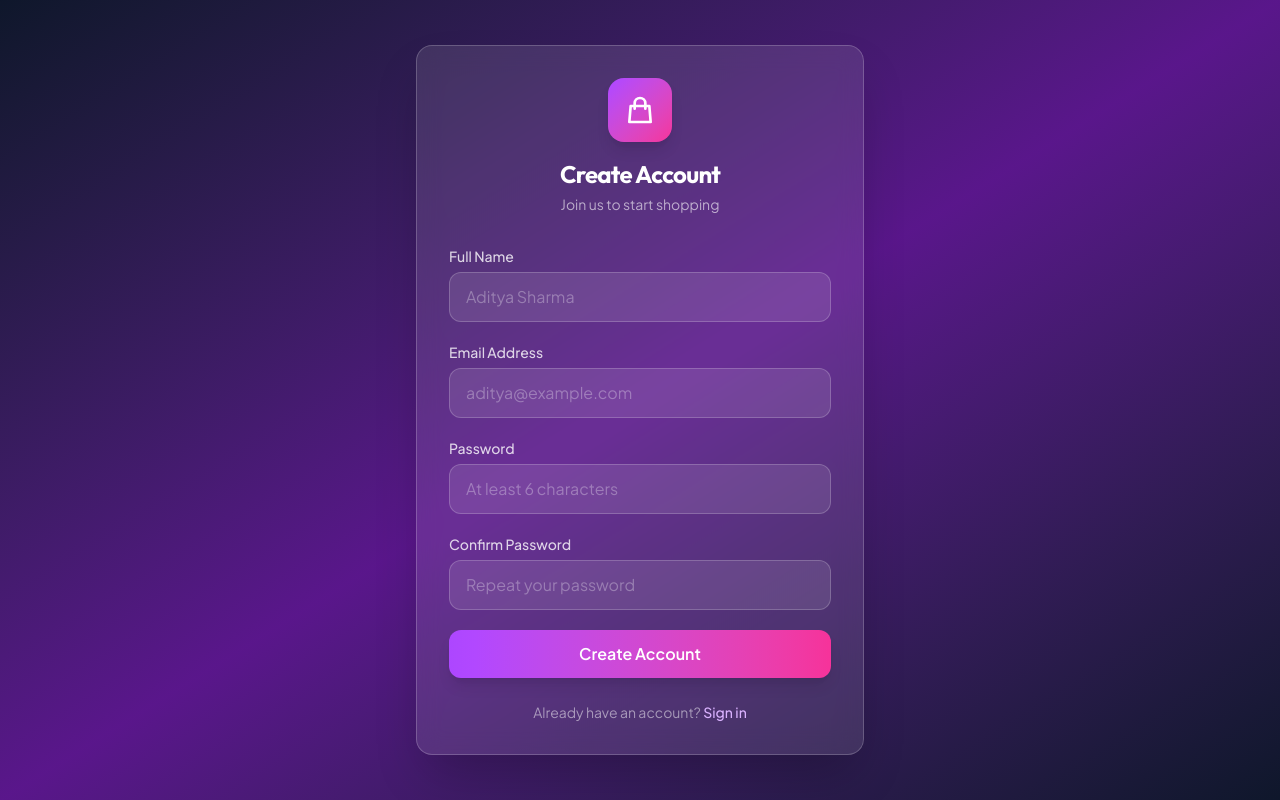
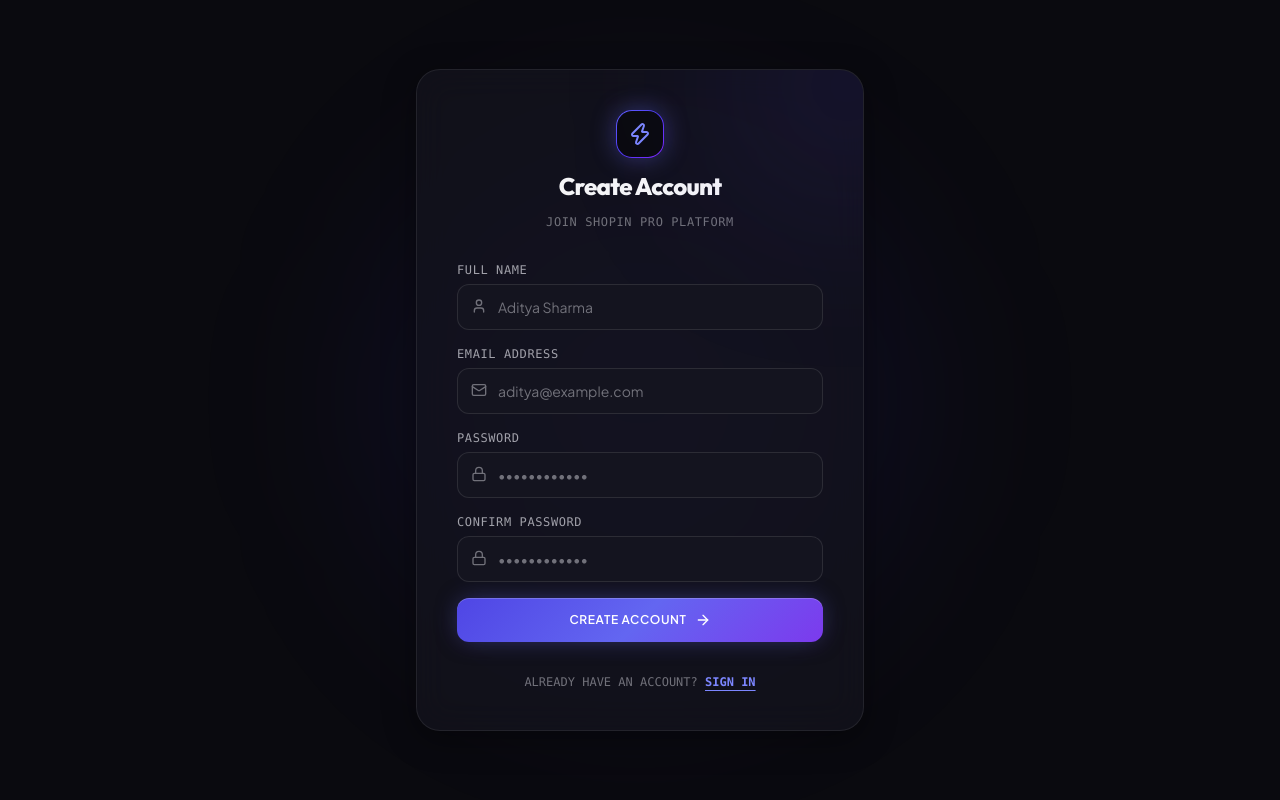
Before and after one commit to DeveloperSRGonline/e-commerce-internship-project, a Next.js app: page /register in a window 1280 px wide. Built offline with nearby package versions, Linux system fonts and the light colour scheme; no server answers.

Commit message:
Redesign Login and Register pages to match the dark metallic glass UI theme

```diff
--- a/app/(auth)/login/page.tsx
+++ b/app/(auth)/login/page.tsx
@@ -4,6 +4,7 @@ import { useState, Suspense } from "react";
 import { useRouter, useSearchParams } from "next/navigation";
 import Link from "next/link";
 import { signIn } from "next-auth/react";
+import { Zap, Mail, Lock, ArrowRight, CheckCircle, AlertCircle, Loader2 } from "lucide-react";
 
 function LoginForm() {
   const router = useRouter();
@@ -31,7 +32,7 @@ function LoginForm() {
       });
 
       if (result?.error) {
-        setError("Invalid email or password. Please try again.");
+        setError("Invalid email or password. Please check your credentials.");
       } else {
         router.push(callbackUrl);
         router.refresh();
@@ -44,100 +45,109 @@ function LoginForm() {
   }
 
   return (
-    <div className="bg-white/10 backdrop-blur-md border border-white/20 rounded-2xl p-8 shadow-2xl">
-      {/* Logo / Brand */}
-      <div className="text-center mb-8">
-        <div className="inline-flex items-center justify-center w-16 h-16 bg-gradient-to-br from-purple-500 to-pink-500 rounded-2xl mb-4 shadow-lg">
-          <svg className="w-8 h-8 text-white" fill="none" stroke="currentColor" viewBox="0 0 24 24">
-            <path strokeLinecap="round" strokeLinejoin="round" strokeWidth={2} d="M16 11V7a4 4 0 00-8 0v4M5 9h14l1 12H4L5 9z" />
-          </svg>
+    <div className="glass-panel rounded-3xl p-8 sm:p-10 shadow-2xl border border-white/[0.1] relative overflow-hidden">
+      {/* Background Subtle Accent Glow */}
+      <div className="glow-ambient -top-20 -right-20 w-48 h-48 bg-indigo-600/20" />
+
+      {/* Brand Header */}
+      <div className="text-center space-y-3 mb-8">
+        <div className="w-12 h-12 rounded-2xl bg-gradient-to-br from-indigo-500 via-indigo-600 to-violet-600 p-[1px] shadow-[0_0_25px_rgba(99,102,241,0.4)] mx-auto flex items-center justify-center">
+          <div className="w-full h-full bg-[#0a0a0f] rounded-[15px] flex items-center justify-center">
+            <Zap className="w-6 h-6 text-indigo-400" />
           </div>
-        <h1 className="text-2xl font-bold text-white">Welcome Back</h1>
-        <p className="text-white/60 text-sm mt-1">Sign in to your account</p>
+        </div>
+        <h1 className="text-2xl font-extrabold text-[#f5f5f7] font-display">Welcome Back</h1>
+        <p className="text-xs text-[#71717a] font-mono uppercase tracking-wider">Access your ShopIN account</p>
       </div>
 
       {/* Success banner from registration */}
       {justRegistered && (
-        <div className="bg-green-500/20 border border-green-500/40 rounded-xl px-4 py-3 mb-5">
-          <p className="text-green-300 text-sm text-center">
-            ✅ Account created! Sign in to continue.
-          </p>
+        <div className="bg-emerald-500/10 border border-emerald-500/20 rounded-xl p-3.5 mb-6 flex items-center gap-2.5 text-xs text-emerald-400 font-mono">
+          <CheckCircle className="w-4 h-4 flex-shrink-0" />
+          <span>Account created successfully. Sign in below.</span>
         </div>
       )}
 
       <form onSubmit={handleSubmit} className="space-y-5">
         {/* Email */}
-        <div>
-          <label htmlFor="login-email" className="block text-sm font-medium text-white/80 mb-1.5">
+        <div className="space-y-1.5">
+          <label htmlFor="login-email" className="block text-xs font-mono font-medium text-[#a1a1aa] uppercase tracking-wider">
             Email Address
           </label>
+          <div className="relative">
+            <Mail className="w-4 h-4 text-[#71717a] absolute left-3.5 top-3.5 pointer-events-none" />
             <input
               id="login-email"
               name="email"
               type="email"
               autoComplete="email"
               required
-            placeholder="aditya@example.com"
-            className="w-full px-4 py-3 bg-white/10 border border-white/20 rounded-xl text-white placeholder-white/30 focus:outline-none focus:border-purple-400 focus:ring-2 focus:ring-purple-400/30 transition-all"
+              placeholder="aditya.sharma@example.com"
+              className="w-full pl-10 pr-4 py-3 bg-[#14141f] border border-white/10 rounded-xl text-[#f5f5f7] placeholder-[#71717a] text-sm focus:outline-none focus:border-indigo-500 focus:ring-1 focus:ring-indigo-500/30 transition-all font-sans"
             />
+          </div>
         </div>
 
         {/* Password */}
-        <div>
-          <label htmlFor="login-password" className="block text-sm font-medium text-white/80 mb-1.5">
+        <div className="space-y-1.5">
+          <label htmlFor="login-password" className="block text-xs font-mono font-medium text-[#a1a1aa] uppercase tracking-wider">
             Password
           </label>
+          <div className="relative">
+            <Lock className="w-4 h-4 text-[#71717a] absolute left-3.5 top-3.5 pointer-events-none" />
             <input
               id="login-password"
               name="password"
               type="password"
               autoComplete="current-password"
               required
-            placeholder="Your password"
-            className="w-full px-4 py-3 bg-white/10 border border-white/20 rounded-xl text-white placeholder-white/30 focus:outline-none focus:border-purple-400 focus:ring-2 focus:ring-purple-400/30 transition-all"
+              placeholder="••••••••••••"
+              className="w-full pl-10 pr-4 py-3 bg-[#14141f] border border-white/10 rounded-xl text-[#f5f5f7] placeholder-[#71717a] text-sm focus:outline-none focus:border-indigo-500 focus:ring-1 focus:ring-indigo-500/30 transition-all font-sans"
             />
+          </div>
         </div>
 
         {/* Error message */}
         {error && (
-          <div className="bg-red-500/20 border border-red-500/40 rounded-xl px-4 py-3">
-            <p className="text-red-300 text-sm">{error}</p>
+          <div className="bg-rose-500/10 border border-rose-500/20 rounded-xl p-3.5 flex items-center gap-2.5 text-xs text-rose-400 font-mono">
+            <AlertCircle className="w-4 h-4 flex-shrink-0" />
+            <span>{error}</span>
           </div>
         )}
 
-        {/* Submit */}
+        {/* Submit Button */}
         <button
           id="login-submit-btn"
           type="submit"
           disabled={isLoading}
-          className="w-full py-3 px-4 bg-gradient-to-r from-purple-500 to-pink-500 hover:from-purple-600 hover:to-pink-600 disabled:opacity-60 disabled:cursor-not-allowed text-white font-semibold rounded-xl shadow-lg transition-all duration-200 transform hover:scale-[1.02] active:scale-[0.98]"
+          className="btn-primary w-full py-3.5 text-xs tracking-wider uppercase flex items-center justify-center gap-2"
         >
           {isLoading ? (
-            <span className="flex items-center justify-center gap-2">
-              <svg className="animate-spin w-4 h-4" fill="none" viewBox="0 0 24 24">
-                <circle className="opacity-25" cx="12" cy="12" r="10" stroke="currentColor" strokeWidth="4" />
-                <path className="opacity-75" fill="currentColor" d="M4 12a8 8 0 018-8V0C5.373 0 0 5.373 0 12h4z" />
-              </svg>
-              Signing in...
-            </span>
+            <>
+              <Loader2 className="w-4 h-4 animate-spin" />
+              <span>Authenticating...</span>
+            </>
           ) : (
-            "Sign In"
+            <>
+              <span>Sign In</span>
+              <ArrowRight className="w-4 h-4" />
+            </>
           )}
         </button>
 
-        {/* Demo credentials hint */}
-        <div className="bg-white/5 border border-white/10 rounded-xl px-4 py-3 text-xs text-white/40 space-y-1">
-          <p className="font-medium text-white/50">Demo credentials:</p>
-          <p>Admin: aditya.sharma@example.com / Password123!</p>
-          <p>Customer: priya.patel@example.com / Password123!</p>
+        {/* Demo Credentials Box */}
+        <div className="bg-[#14141f]/60 border border-white/[0.06] rounded-xl p-4 text-[11px] font-mono text-[#71717a] space-y-1">
+          <p className="text-indigo-400 font-semibold uppercase">DEMO CREDENTIALS</p>
+          <p className="truncate">Admin: aditya.sharma@example.com / Password123!</p>
+          <p className="truncate">Customer: priya.patel@example.com / Password123!</p>
         </div>
       </form>
 
-      {/* Register link */}
-      <p className="text-center text-white/50 text-sm mt-6">
-        Don&apos;t have an account?{" "}
-        <Link href="/register" className="text-purple-300 hover:text-purple-200 font-medium transition-colors">
-          Create one
+      {/* Register Link */}
+      <p className="text-center text-xs text-[#71717a] font-mono mt-8">
+        DON&apos;T HAVE AN ACCOUNT?{" "}
+        <Link href="/register" className="text-indigo-400 hover:text-indigo-300 font-semibold underline underline-offset-4 transition-colors">
+          CREATE ACCOUNT
         </Link>
       </p>
     </div>
@@ -146,9 +156,12 @@ function LoginForm() {
 
 export default function LoginPage() {
   return (
-    <div className="min-h-screen flex items-center justify-center bg-gradient-to-br from-slate-900 via-purple-900 to-slate-900">
-      <div className="w-full max-w-md mx-4">
-        <Suspense fallback={<div className="bg-white/10 backdrop-blur-md border border-white/20 rounded-2xl p-8 shadow-2xl h-96 animate-pulse" />}>
+    <div className="min-h-screen flex items-center justify-center bg-[#0a0a0f] p-4 text-[#a1a1aa] relative">
+      {/* Background glow */}
+      <div className="glow-ambient top-1/2 left-1/2 -translate-x-1/2 -translate-y-1/2 w-[500px] h-[500px] bg-indigo-600/10" />
+
+      <div className="w-full max-w-md relative z-10">
+        <Suspense fallback={<div className="glass-panel rounded-3xl h-96 animate-pulse" />}>
           <LoginForm />
         </Suspense>
       </div>
--- a/app/(auth)/register/page.tsx
+++ b/app/(auth)/register/page.tsx
@@ -3,6 +3,7 @@
 import { useActionState } from "react";
 import Link from "next/link";
 import { registerAction, type RegisterState } from "./actions";
+import { Zap, User, Mail, Lock, ArrowRight, AlertCircle, Loader2 } from "lucide-react";
 
 const initialState: RegisterState = {};
 
@@ -10,27 +11,34 @@ export default function RegisterPage() {
   const [state, formAction, isPending] = useActionState(registerAction, initialState);
 
   return (
-    <div className="min-h-screen flex items-center justify-center bg-gradient-to-br from-slate-900 via-purple-900 to-slate-900">
-      <div className="w-full max-w-md mx-4">
-        {/* Glass card */}
-        <div className="bg-white/10 backdrop-blur-md border border-white/20 rounded-2xl p-8 shadow-2xl">
-          {/* Logo / Brand */}
-          <div className="text-center mb-8">
-            <div className="inline-flex items-center justify-center w-16 h-16 bg-gradient-to-br from-purple-500 to-pink-500 rounded-2xl mb-4 shadow-lg">
-              <svg className="w-8 h-8 text-white" fill="none" stroke="currentColor" viewBox="0 0 24 24">
-                <path strokeLinecap="round" strokeLinejoin="round" strokeWidth={2} d="M16 11V7a4 4 0 00-8 0v4M5 9h14l1 12H4L5 9z" />
-              </svg>
+    <div className="min-h-screen flex items-center justify-center bg-[#0a0a0f] p-4 text-[#a1a1aa] relative">
+      {/* Background glow */}
+      <div className="glow-ambient top-1/2 left-1/2 -translate-x-1/2 -translate-y-1/2 w-[500px] h-[500px] bg-indigo-600/10" />
+
+      <div className="w-full max-w-md relative z-10">
+        <div className="glass-panel rounded-3xl p-8 sm:p-10 shadow-2xl border border-white/[0.1] relative overflow-hidden">
+          {/* Subtle Ambient Glow */}
+          <div className="glow-ambient -top-20 -right-20 w-48 h-48 bg-indigo-600/20" />
+
+          {/* Header */}
+          <div className="text-center space-y-3 mb-8">
+            <div className="w-12 h-12 rounded-2xl bg-gradient-to-br from-indigo-500 via-indigo-600 to-violet-600 p-[1px] shadow-[0_0_25px_rgba(99,102,241,0.4)] mx-auto flex items-center justify-center">
+              <div className="w-full h-full bg-[#0a0a0f] rounded-[15px] flex items-center justify-center">
+                <Zap className="w-6 h-6 text-indigo-400" />
               </div>
-            <h1 className="text-2xl font-bold text-white">Create Account</h1>
-            <p className="text-white/60 text-sm mt-1">Join us to start shopping</p>
+            </div>
+            <h1 className="text-2xl font-extrabold text-[#f5f5f7] font-display">Create Account</h1>
+            <p className="text-xs text-[#71717a] font-mono uppercase tracking-wider">Join ShopIN Pro Platform</p>
           </div>
 
-          <form action={formAction} className="space-y-5">
+          <form action={formAction} className="space-y-4">
             {/* Name */}
-            <div>
-              <label htmlFor="register-name" className="block text-sm font-medium text-white/80 mb-1.5">
+            <div className="space-y-1.5">
+              <label htmlFor="register-name" className="block text-xs font-mono font-medium text-[#a1a1aa] uppercase tracking-wider">
                 Full Name
               </label>
+              <div className="relative">
+                <User className="w-4 h-4 text-[#71717a] absolute left-3.5 top-3.5 pointer-events-none" />
                 <input
                   id="register-name"
                   name="name"
@@ -38,18 +46,21 @@ export default function RegisterPage() {
                   autoComplete="name"
                   required
                   placeholder="Aditya Sharma"
-                className="w-full px-4 py-3 bg-white/10 border border-white/20 rounded-xl text-white placeholder-white/30 focus:outline-none focus:border-purple-400 focus:ring-2 focus:ring-purple-400/30 transition-all"
+                  className="w-full pl-10 pr-4 py-3 bg-[#14141f] border border-white/10 rounded-xl text-[#f5f5f7] placeholder-[#71717a] text-sm focus:outline-none focus:border-indigo-500 focus:ring-1 focus:ring-indigo-500/30 transition-all font-sans"
                 />
+              </div>
               {state.errors?.name && (
-                <p className="text-red-400 text-xs mt-1">{state.errors.name[0]}</p>
+                <p className="text-rose-400 text-xs font-mono mt-1">{state.errors.name[0]}</p>
               )}
             </div>
 
             {/* Email */}
-            <div>
-              <label htmlFor="register-email" className="block text-sm font-medium text-white/80 mb-1.5">
+            <div className="space-y-1.5">
+              <label htmlFor="register-email" className="block text-xs font-mono font-medium text-[#a1a1aa] uppercase tracking-wider">
                 Email Address
               </label>
+              <div className="relative">
+                <Mail className="w-4 h-4 text-[#71717a] absolute left-3.5 top-3.5 pointer-events-none" />
                 <input
                   id="register-email"
                   name="email"
@@ -57,84 +68,92 @@ export default function RegisterPage() {
                   autoComplete="email"
                   required
                   placeholder="aditya@example.com"
-                className="w-full px-4 py-3 bg-white/10 border border-white/20 rounded-xl text-white placeholder-white/30 focus:outline-none focus:border-purple-400 focus:ring-2 focus:ring-purple-400/30 transition-all"
+                  className="w-full pl-10 pr-4 py-3 bg-[#14141f] border border-white/10 rounded-xl text-[#f5f5f7] placeholder-[#71717a] text-sm focus:outline-none focus:border-indigo-500 focus:ring-1 focus:ring-indigo-500/30 transition-all font-sans"
                 />
+              </div>
               {state.errors?.email && (
-                <p className="text-red-400 text-xs mt-1">{state.errors.email[0]}</p>
+                <p className="text-rose-400 text-xs font-mono mt-1">{state.errors.email[0]}</p>
               )}
             </div>
 
             {/* Password */}
-            <div>
-              <label htmlFor="register-password" className="block text-sm font-medium text-white/80 mb-1.5">
+            <div className="space-y-1.5">
+              <label htmlFor="register-password" className="block text-xs font-mono font-medium text-[#a1a1aa] uppercase tracking-wider">
                 Password
               </label>
+              <div className="relative">
+                <Lock className="w-4 h-4 text-[#71717a] absolute left-3.5 top-3.5 pointer-events-none" />
                 <input
                   id="register-password"
                   name="password"
                   type="password"
                   autoComplete="new-password"
                   required
-                placeholder="At least 6 characters"
-                className="w-full px-4 py-3 bg-white/10 border border-white/20 rounded-xl text-white placeholder-white/30 focus:outline-none focus:border-purple-400 focus:ring-2 focus:ring-purple-400/30 transition-all"
+                  placeholder="••••••••••••"
+                  className="w-full pl-10 pr-4 py-3 bg-[#14141f] border border-white/10 rounded-xl text-[#f5f5f7] placeholder-[#71717a] text-sm focus:outline-none focus:border-indigo-500 focus:ring-1 focus:ring-indigo-500/30 transition-all font-sans"
                 />
+              </div>
               {state.errors?.password && (
-                <p className="text-red-400 text-xs mt-1">{state.errors.password[0]}</p>
+                <p className="text-rose-400 text-xs font-mono mt-1">{state.errors.password[0]}</p>
               )}
             </div>
 
             {/* Confirm Password */}
-            <div>
-              <label htmlFor="register-confirm-password" className="block text-sm font-medium text-white/80 mb-1.5">
+            <div className="space-y-1.5">
+              <label htmlFor="register-confirm-password" className="block text-xs font-mono font-medium text-[#a1a1aa] uppercase tracking-wider">
                 Confirm Password
               </label>
+              <div className="relative">
+                <Lock className="w-4 h-4 text-[#71717a] absolute left-3.5 top-3.5 pointer-events-none" />
                 <input
                   id="register-confirm-password"
                   name="confirmPassword"
                   type="password"
                   autoComplete="new-password"
                   required
-                placeholder="Repeat your password"
-                className="w-full px-4 py-3 bg-white/10 border border-white/20 rounded-xl text-white placeholder-white/30 focus:outline-none focus:border-purple-400 focus:ring-2 focus:ring-purple-400/30 transition-all"
+                  placeholder="••••••••••••"
+                  className="w-full pl-10 pr-4 py-3 bg-[#14141f] border border-white/10 rounded-xl text-[#f5f5f7] placeholder-[#71717a] text-sm focus:outline-none focus:border-indigo-500 focus:ring-1 focus:ring-indigo-500/30 transition-all font-sans"
                 />
+              </div>
               {state.errors?.confirmPassword && (
-                <p className="text-red-400 text-xs mt-1">{state.errors.confirmPassword[0]}</p>
+                <p className="text-rose-400 text-xs font-mono mt-1">{state.errors.confirmPassword[0]}</p>
               )}
             </div>
 
             {/* General errors */}
             {state.errors?.general && (
-              <div className="bg-red-500/20 border border-red-500/40 rounded-xl px-4 py-3">
-                <p className="text-red-300 text-sm">{state.errors.general[0]}</p>
+              <div className="bg-rose-500/10 border border-rose-500/20 rounded-xl p-3.5 flex items-center gap-2 text-xs text-rose-400 font-mono">
+                <AlertCircle className="w-4 h-4 flex-shrink-0" />
+                <span>{state.errors.general[0]}</span>
               </div>
             )}
 
-            {/* Submit */}
+            {/* Submit Button */}
             <button
               id="register-submit-btn"
               type="submit"
               disabled={isPending}
-              className="w-full py-3 px-4 bg-gradient-to-r from-purple-500 to-pink-500 hover:from-purple-600 hover:to-pink-600 disabled:opacity-60 disabled:cursor-not-allowed text-white font-semibold rounded-xl shadow-lg transition-all duration-200 transform hover:scale-[1.02] active:scale-[0.98]"
+              className="btn-primary w-full py-3.5 text-xs tracking-wider uppercase flex items-center justify-center gap-2 mt-4"
             >
               {isPending ? (
-                <span className="flex items-center justify-center gap-2">
-                  <svg className="animate-spin w-4 h-4" fill="none" viewBox="0 0 24 24">
-                    <circle className="opacity-25" cx="12" cy="12" r="10" stroke="currentColor" strokeWidth="4" />
-                    <path className="opacity-75" fill="currentColor" d="M4 12a8 8 0 018-8V0C5.373 0 0 5.373 0 12h4z" />
-                  </svg>
-                  Creating account...
-                </span>
+                <>
+                  <Loader2 className="w-4 h-4 animate-spin" />
+                  <span>Creating Account...</span>
+                </>
               ) : (
-                "Create Account"
+                <>
+                  <span>Create Account</span>
+                  <ArrowRight className="w-4 h-4" />
+                </>
               )}
             </button>
           </form>
 
-          {/* Login link */}
-          <p className="text-center text-white/50 text-sm mt-6">
-            Already have an account?{" "}
-            <Link href="/login" className="text-purple-300 hover:text-purple-200 font-medium transition-colors">
-              Sign in
+          {/* Login Link */}
+          <p className="text-center text-xs text-[#71717a] font-mono mt-8">
+            ALREADY HAVE AN ACCOUNT?{" "}
+            <Link href="/login" className="text-indigo-400 hover:text-indigo-300 font-semibold underline underline-offset-4 transition-colors">
+              SIGN IN
             </Link>
           </p>
         </div>
```
Lines whose indentation alone changed are shown as unchanged.
